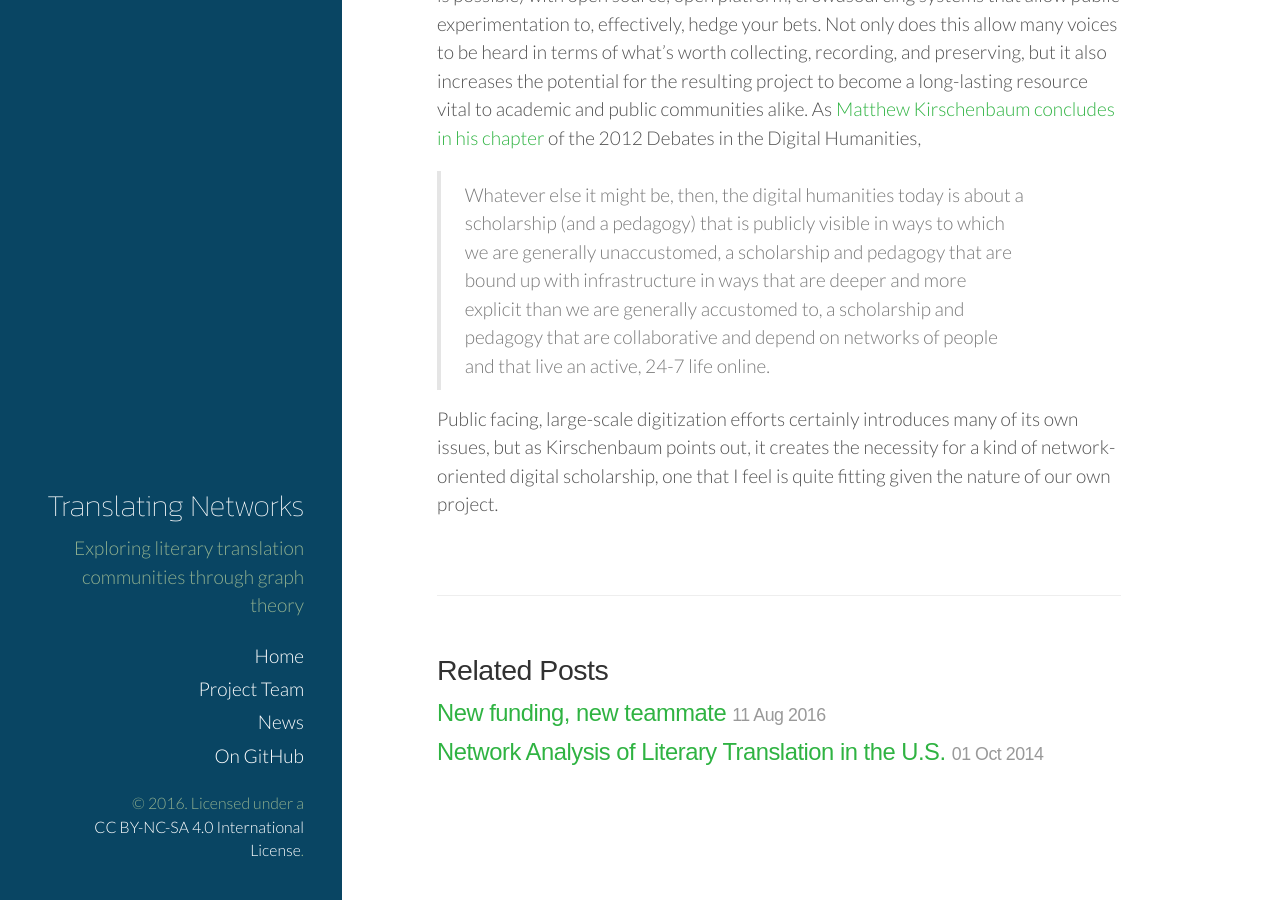
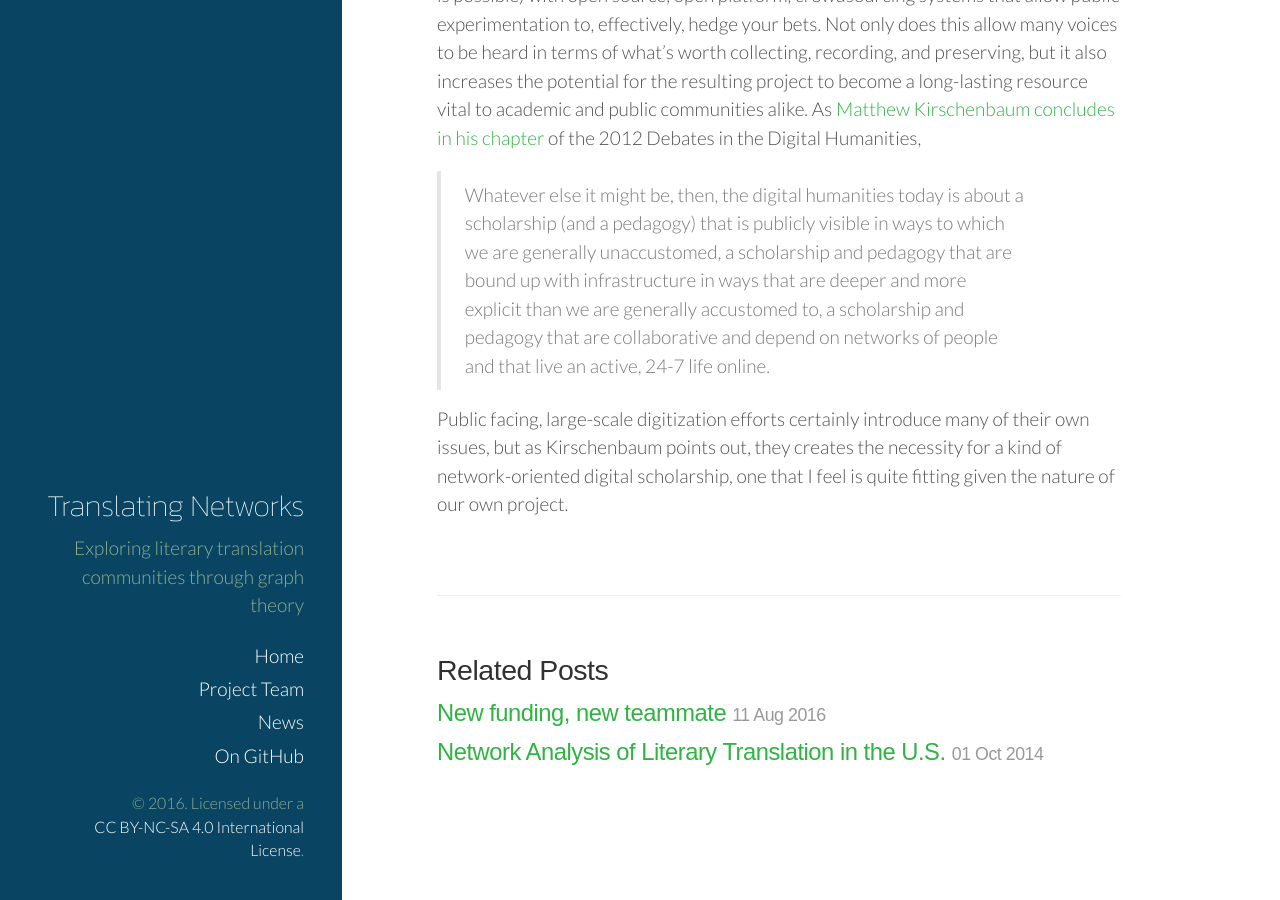
Before and after one commit to TranslatingNetworks/translatingnetworks, a Jekyll site: the page built from _posts/2016-08-15-bestofallpossibleworlds.md, in a window 1280 px wide and 900 px high, scrolled down 1558 px. Built offline with Jekyll 4.4.1, drawn with Linux system fonts in a browser that asks for light colours; some web fonts are replaced.

Commit message:
Update 2016-08-15-bestofallpossibleworlds.md

```diff
--- a/_posts/2016-08-15-bestofallpossibleworlds.md
+++ b/_posts/2016-08-15-bestofallpossibleworlds.md
@@ -19,4 +19,4 @@
 
 > Whatever else it might be, then, the digital humanities today is about a scholarship (and a pedagogy) that is publicly visible in ways to which we are generally unaccustomed, a scholarship and pedagogy that are bound up with infrastructure in ways that are deeper and more explicit than we are generally accustomed to, a scholarship and pedagogy that are collaborative and depend on networks of people and that live an active, 24-7 life online.
 
-Public facing, large-scale digitization efforts certainly introduces many of its own issues, but as Kirschenbaum points out, it creates the necessity for a kind of network-oriented digital scholarship, one that I feel is quite fitting given the nature of our own project.
+Public facing, large-scale digitization efforts certainly introduce many of their own issues, but as Kirschenbaum points out, they creates the necessity for a kind of network-oriented digital scholarship, one that I feel is quite fitting given the nature of our own project.
```
